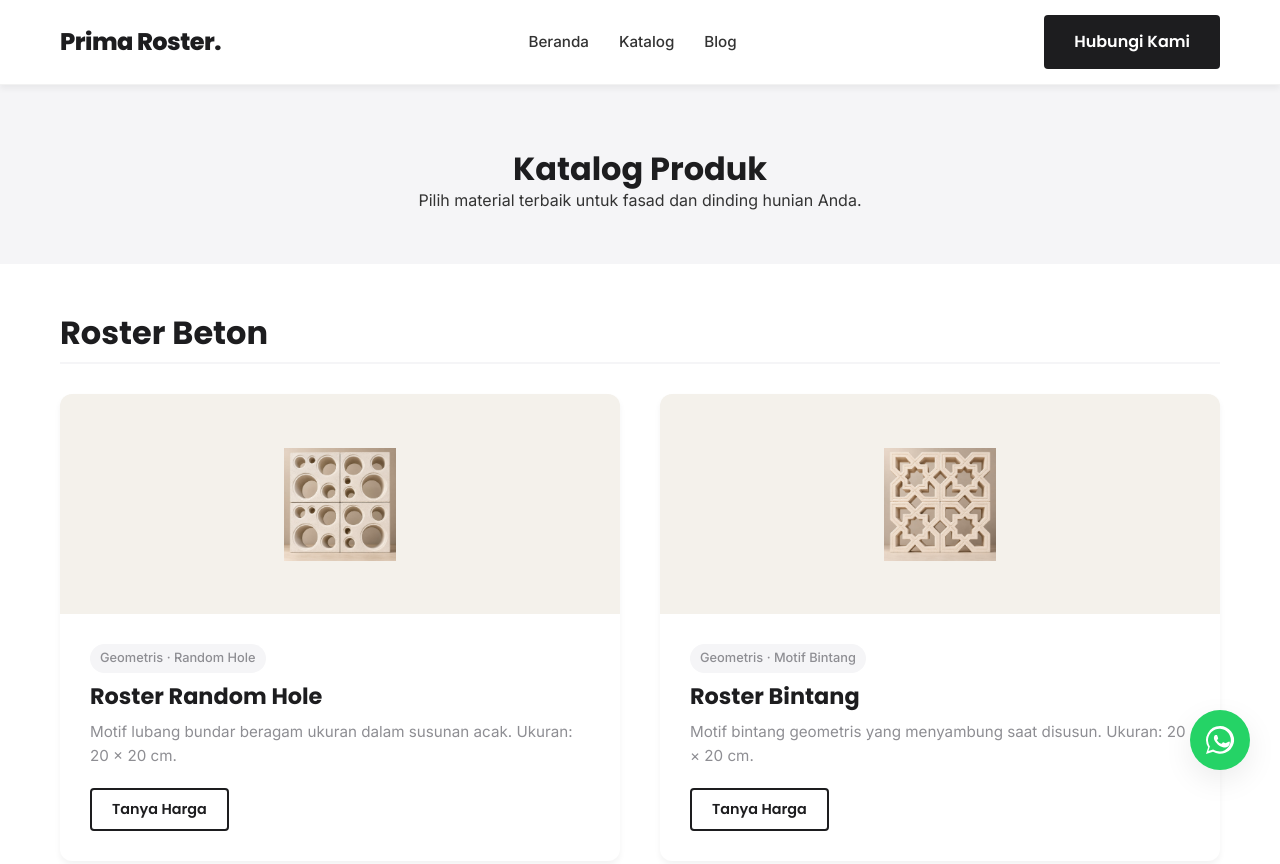
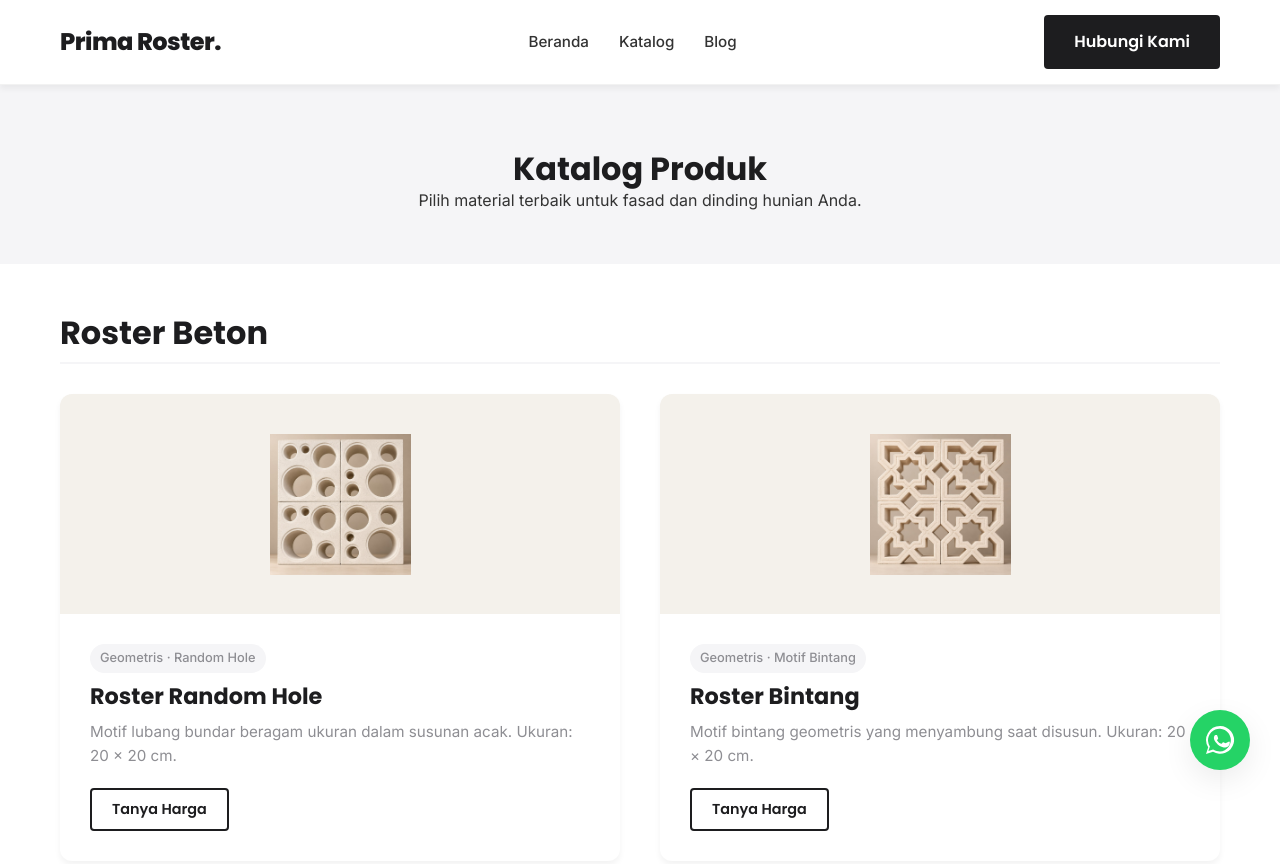
Before and after one commit to prima-8/primaroster-website, a website built with Vite: page produk.html in a window 1280 px wide. Shown: the top 864 px of the page. Built offline with nearby package versions, Linux system fonts and the light colour scheme.

Commit message:
fix(products): set catalog images to 75 percent

```diff
--- a/produk.html
+++ b/produk.html
@@ -24,8 +24,8 @@
       background-color: #f4f1eb;
     }
     body .product-img-wrapper img {
-      width: 60%;
-      height: 60%;
+      width: 75%;
+      height: 75%;
       object-fit: contain;
     }
     body .product-card:hover .product-img-wrapper img {
```
